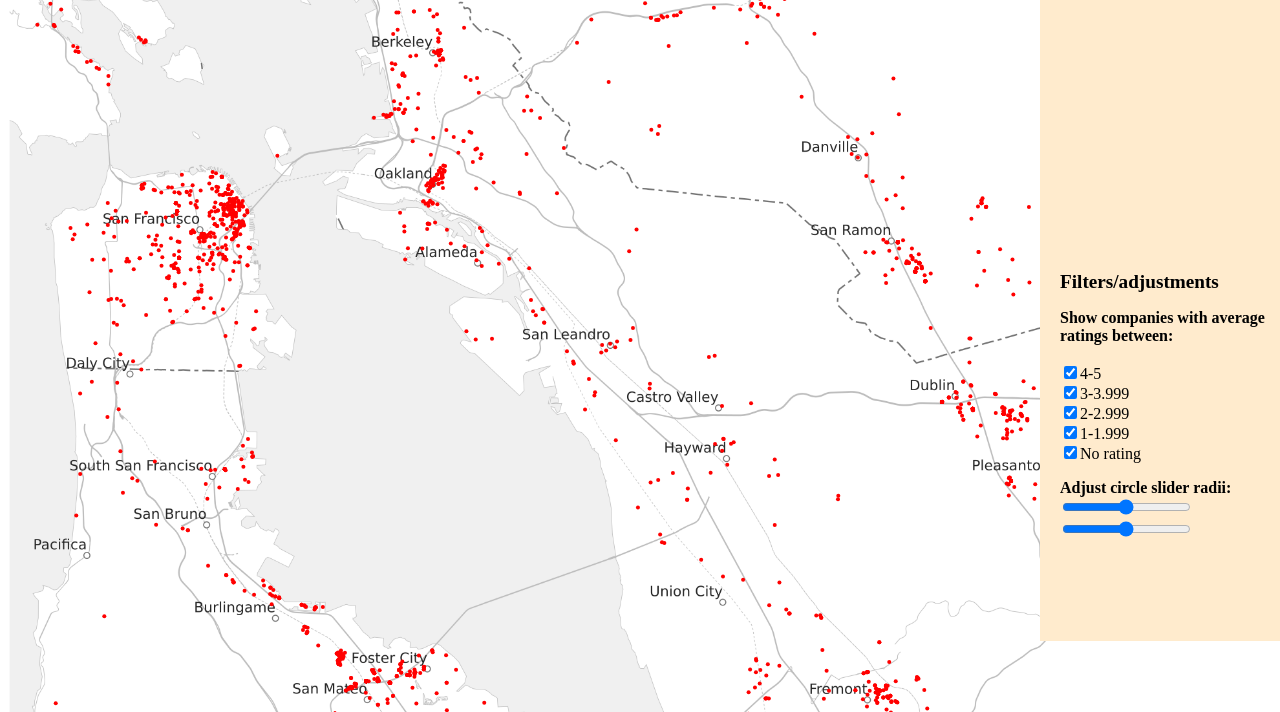
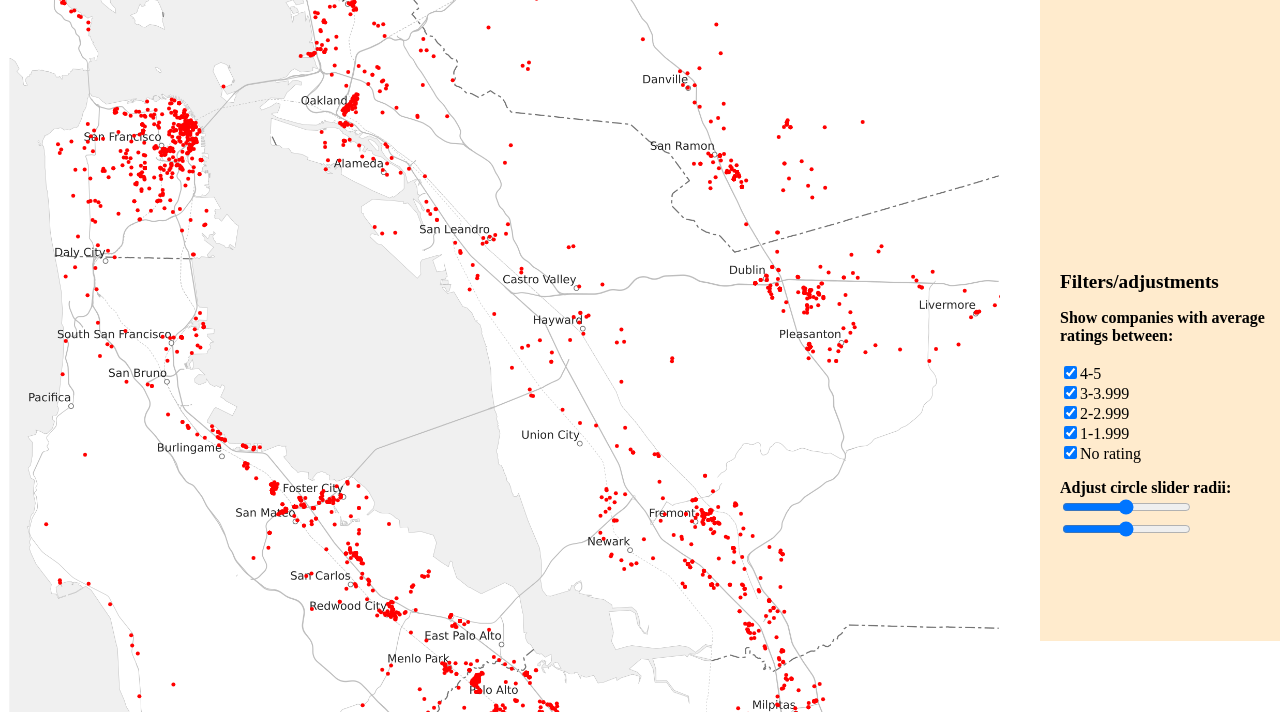
Before and after one commit to nhoang8463/nhoang8463.github.io, a plain HTML site: page index.html in a window 1280 px wide. Shown: the part 199-911 px from the top of the page. Drawn offline with nearby package versions, Linux system fonts and the light colour scheme.

Commit message:
updated map width/height for smaller screens

```diff
--- a/index.html
+++ b/index.html
@@ -29,7 +29,8 @@
                 <br><input type="checkbox" class="checkbox" value="34" name="34" checked><label for="34">3-3.999</label>
                 <br><input type="checkbox" class="checkbox" value="23" name="23" checked><label for="23">2-2.999</label>
                 <br><input type="checkbox" class="checkbox" value="12" name="12" checked><label for="12">1-1.999</label>
-<!--                 <br><input type="checkbox" class="checkbox" value="1" name="1" checked><label for="1">0-0.999</label> -->
+                <!-- didn't realize at the time that there was no 0-0.999 rating range oops -->
+                <!-- <br><input type="checkbox" class="checkbox" value="1" name="1" checked><label for="1">0-0.999</label> -->
                 <br><input type="checkbox" class="checkbox" value="-1" name="-1" checked><label for="-1">No rating</label>
             </div>
 
@@ -51,8 +52,8 @@
     <div id="g"></div>
 
     <script>
-        var mapWidth = 1240;
-        var mapHeight = 1600;
+        var mapWidth = 992;
+        var mapHeight = 1280;
 
         // Set up projection that the map is using. according to the example provided
         var mapFrameGeoJSON = JSON.parse(`{"type":"Feature","geometry":{"type":"LineString","coordinates":[[-122.54644297642132,37.989209933976475],[-121.74157680240731,37.19360698897229]]}}`)
@@ -175,8 +176,8 @@
 
 
         // https://d3-graph-gallery.com/graph/circularpacking_drag.html -> Reference
-        const width = 1240
-        const height = 1600
+        const width = 992
+        const height = 1280
 
         const data = [{ "name": "A", id: "CircleA" }, { "name": "B", id: "CircleB"}]
 
```
